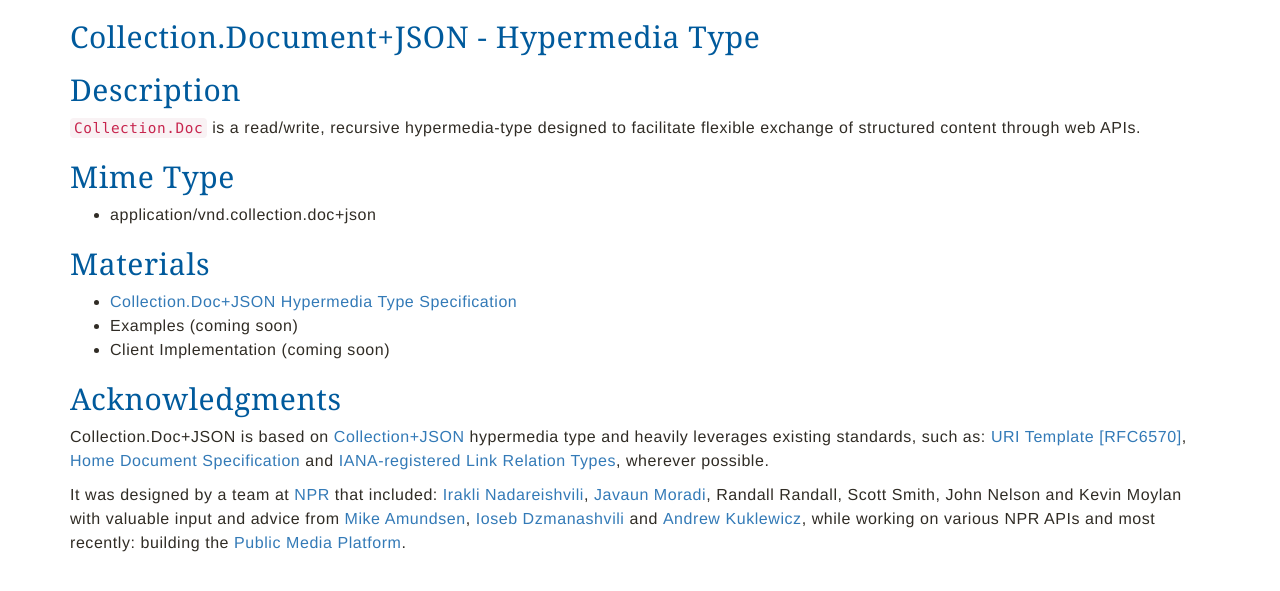
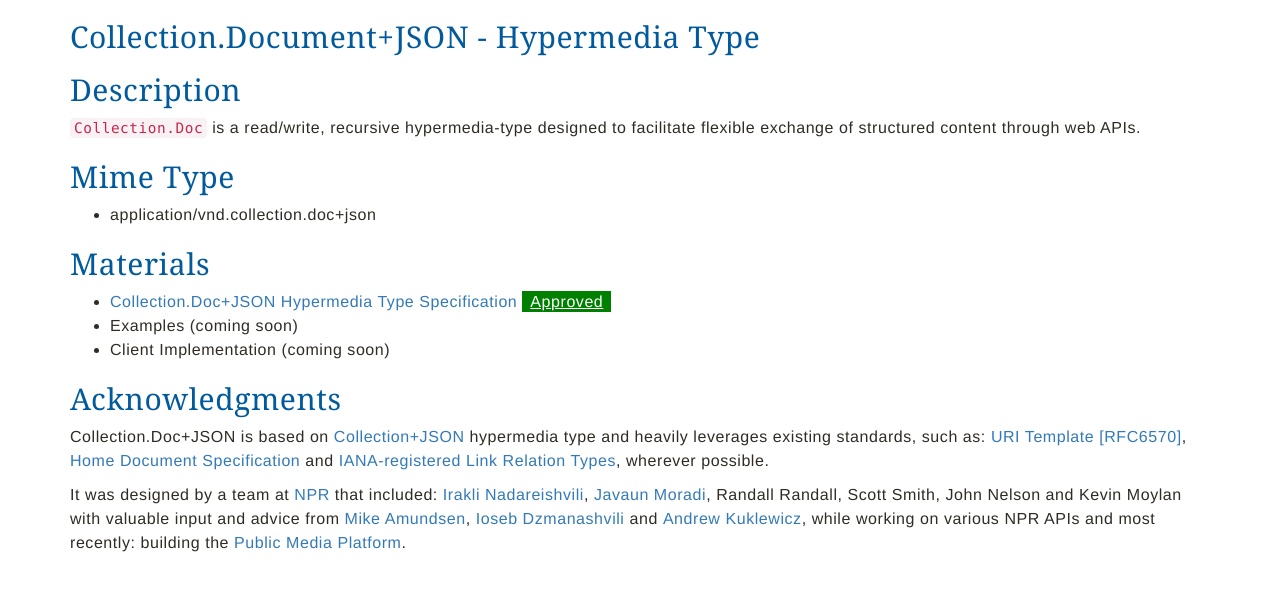
Before and after one commit to npr/cdoc-spec-site, a Jekyll site: the page built from index.md, in a window 1280 px wide. Shown: the top 591 px of the page. Built offline with Jekyll 4.4.1, drawn with Linux system fonts in a browser that asks for light colours; nearby versions of some CDN libraries; Markdown is read by kramdown in place of the engine named in the settings.

Commit message:
adding IANA approval markers

```diff
--- a/_includes/authors_updates.html
+++ b/_includes/authors_updates.html
@@ -7,8 +7,9 @@
   <dd>
     2012-06-20 (Created)<br>
     2013-10-32 (Updated)<br>
-    2014-01-03 (Updated)
+    2014-01-03 (Updated)<br>
+    2014-01-31 (<a href="http://www.iana.org/assignments/media-types/application/vnd.collection.doc+json">IANA Approval</a>)
   </dd>
   <dt>Status:</dt>
-  <dd><span class="reg-draft">Draft</span></dd>
+  <dd><span class="reg-approved">Approved</span></dd>
 </dl>
--- a/css/typedef.css
+++ b/css/typedef.css
@@ -53,10 +53,14 @@
     padding: 2px 4px;
 }
 
-span.reg-approved {
+span.reg-approved, span.reg-approved a {
     background: green;
     color: white;
     padding: 2px 4px;
+}
+
+span.reg-approved a {
+  text-decoration: underline;
 }
 
 /*
--- a/index.md
+++ b/index.md
@@ -13,7 +13,7 @@
 
 ## Materials
 
-- [Collection.Doc+JSON Hypermedia Type Specification](/spec.html)
+- [Collection.Doc+JSON Hypermedia Type Specification](/spec.html) <span class="reg-approved"><a href="http://www.iana.org/assignments/media-types/application/vnd.collection.doc+json">Approved</a></span>
 - Examples (coming soon)
 - Client Implementation (coming soon)
 
```
